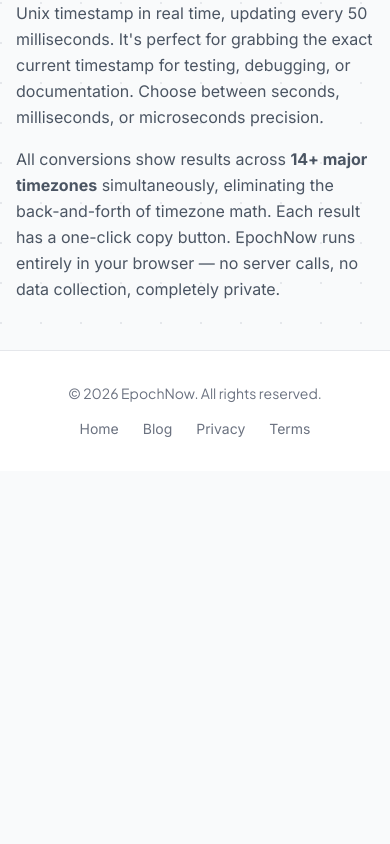
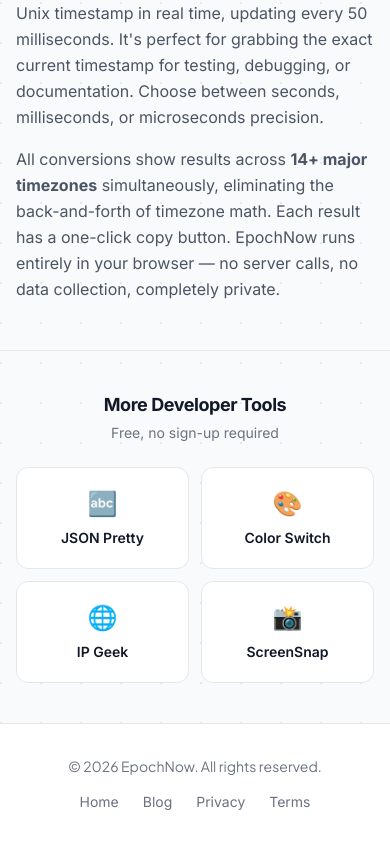
Before and after one commit to Vincentwei1021/epoch-now, a Next.js app: page / in a window 390 px wide. Shown: the part 4198-5042 px from the top of the page. Before the commit the page ends 4669 px from the top, so only its background shows below. Built offline with nearby package versions, Linux system fonts and the light colour scheme; no server answers.

Commit message:
feat: add 'More Developer Tools' cross-navigation section

```diff
--- a/src/app/page.tsx
+++ b/src/app/page.tsx
@@ -2,6 +2,7 @@ import Header from "@/components/Header";
 import EpochConverter from "@/components/EpochConverter";
 import FAQ from "@/components/FAQ";
 import Footer from "@/components/Footer";
+import DevToolsNav from "@/components/DevToolsNav";
 import { faqData } from "@/data/faq";
 
 const webAppSchema = {
@@ -137,6 +138,7 @@ export default function Home() {
             </div>
           </div>
         </section>
+        <DevToolsNav currentSlug="epoch-now" />
       </main>
       <Footer />
       <script type="application/ld+json" dangerouslySetInnerHTML={{ __html: JSON.stringify(webAppSchema) }} />
--- /dev/null
+++ b/src/components/DevToolsNav.tsx
@@ -0,0 +1,37 @@
+const devTools = [
+  { name: "JSON Pretty", emoji: "🔤", url: "https://json.toolboxlite.com", slug: "json-pretty" },
+  { name: "Epoch Now", emoji: "⏱️", url: "https://epoch.toolboxlite.com", slug: "epoch-now" },
+  { name: "Color Switch", emoji: "🎨", url: "https://color.toolboxlite.com", slug: "color-switch" },
+  { name: "IP Geek", emoji: "🌐", url: "https://ip.toolboxlite.com", slug: "ip-geek" },
+  { name: "ScreenSnap", emoji: "📸", url: "https://screenshot.toolboxlite.com", slug: "screen-snap" },
+];
+
+export default function DevToolsNav({ currentSlug }: { currentSlug: string }) {
+  const others = devTools.filter((t) => t.slug !== currentSlug);
+  return (
+    <section className="border-t border-gray-200 dark:border-gray-800 px-4 py-10 sm:px-6 sm:py-14">
+      <div className="mx-auto max-w-4xl">
+        <h2 className="text-center text-lg font-bold tracking-tight text-gray-900 dark:text-gray-100 sm:text-xl">
+          More Developer Tools
+        </h2>
+        <p className="mt-1 text-center text-sm text-gray-500 dark:text-gray-400">
+          Free, no sign-up required
+        </p>
+        <div className="mt-6 grid grid-cols-2 gap-3 sm:grid-cols-4">
+          {others.map((tool) => (
+            <a
+              key={tool.slug}
+              href={tool.url}
+              target="_blank"
+              rel="noopener noreferrer"
+              className="group flex flex-col items-center gap-2 rounded-xl border border-gray-200 bg-white px-4 py-5 text-center transition-all hover:-translate-y-0.5 hover:border-gray-300 hover:shadow-md dark:border-gray-800 dark:bg-gray-900 dark:hover:border-gray-700"
+            >
+              <span className="text-2xl">{tool.emoji}</span>
+              <span className="text-sm font-semibold text-gray-900 dark:text-gray-100">{tool.name}</span>
+            </a>
+          ))}
+        </div>
+      </div>
+    </section>
+  );
+}
```
